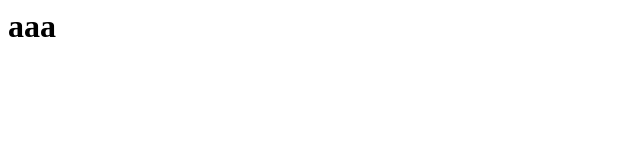
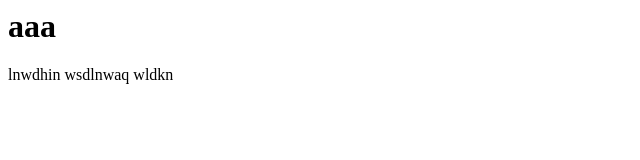
Before and after one commit to angham-alabsi2/Course, a plain HTML site: page index.html in a window 1280 px wide. Shown: the whole page, without its empty margins (0-640 px from the left). Drawn offline with Linux system fonts and the light colour scheme.

Commit message:
Update index.html

```diff
--- a/index.html
+++ b/index.html
@@ -1 +1,2 @@
 <h1> aaa </h1>
+<p>lnwdhin wsdlnwaq wldkn </p>
```
